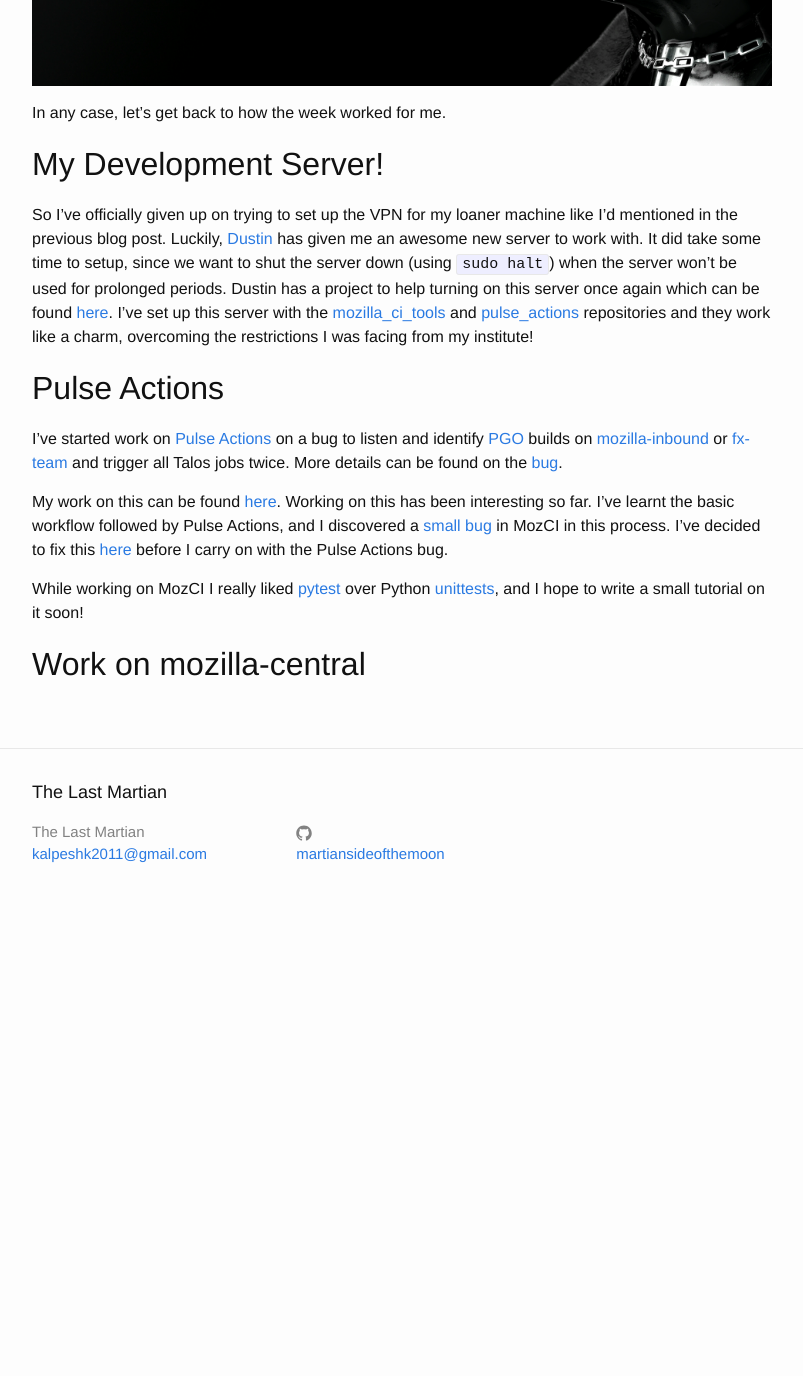
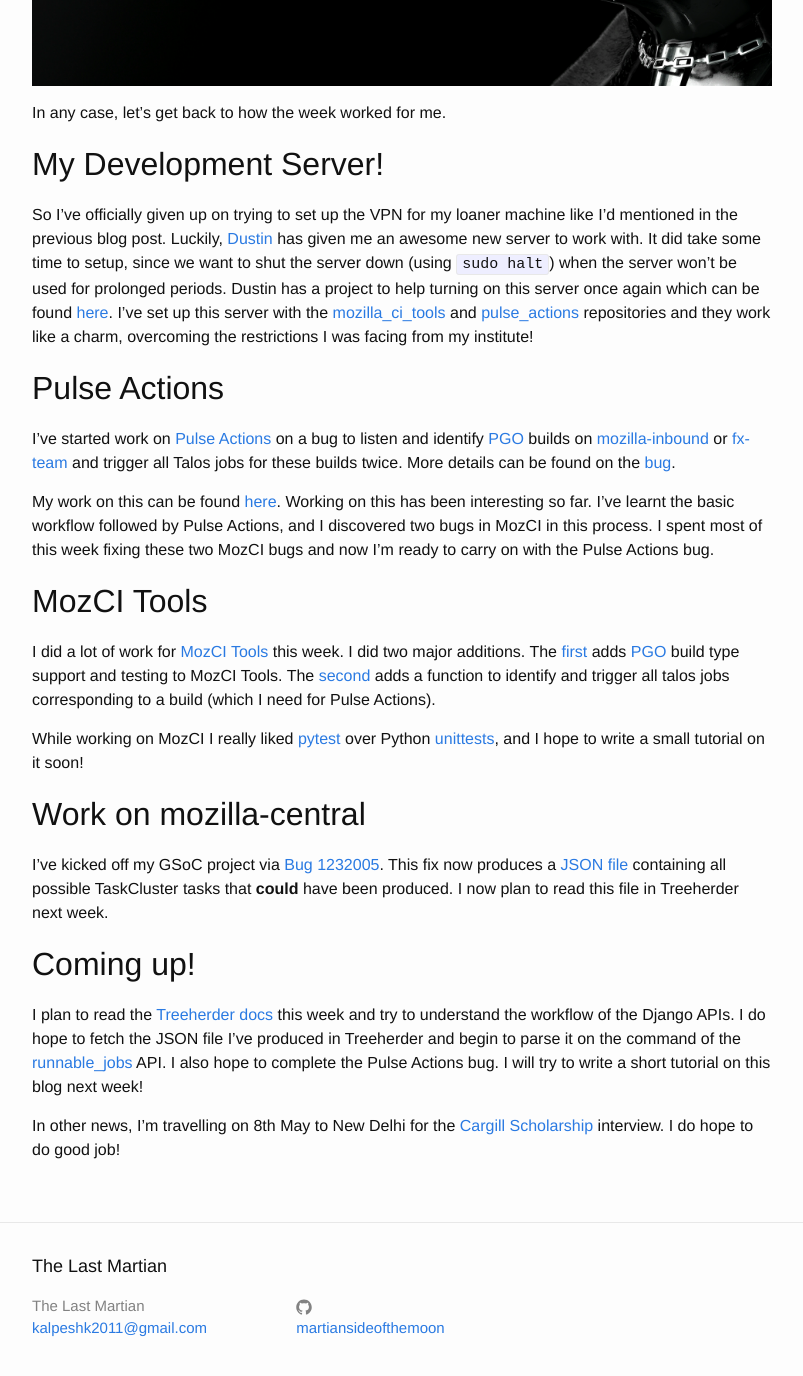
Before and after one commit to martiansideofthemoon/martiansideofthemoon.github.io, a Jekyll site: the page built from _posts/2016-05-04-gsoc-week-one-last-martian-meets-vader.markdown, in a window 1280 px wide and 1400 px high, scrolled down 715 px. Shown: the top 1376 px of the window, without its empty margins (238-1041 px from the left). Built offline with Jekyll 4.4.1, drawn with Linux system fonts in a browser that asks for light colours; before the commit the page ends 1641 px from its top, so only the background shows below that.

Commit message:
Adding some details to week1 review

```diff
--- a/_posts/2016-05-04-gsoc-week-one-last-martian-meets-vader.markdown
+++ b/_posts/2016-05-04-gsoc-week-one-last-martian-meets-vader.markdown
@@ -16,10 +16,22 @@ So I've officially given up on trying to set up the VPN for my loaner machine li
 
 ## Pulse Actions
 
-I've started work on [Pulse Actions](https://github.com/mozilla/pulse_actions) on a bug to listen and identify [PGO](https://en.wikipedia.org/wiki/Profile-guided_optimization) builds on [mozilla-inbound](https://treeherder.mozilla.org/#/jobs?repo=mozilla-inbound) or [fx-team](https://treeherder.mozilla.org/#/jobs?repo=fx-team) and trigger all Talos jobs twice. More details can be found on the [bug](https://github.com/mozilla/pulse_actions/issues/70).
+I've started work on [Pulse Actions](https://github.com/mozilla/pulse_actions) on a bug to listen and identify [PGO](https://en.wikipedia.org/wiki/Profile-guided_optimization) builds on [mozilla-inbound](https://treeherder.mozilla.org/#/jobs?repo=mozilla-inbound) or [fx-team](https://treeherder.mozilla.org/#/jobs?repo=fx-team) and trigger all Talos jobs for these builds twice. More details can be found on the [bug](https://github.com/mozilla/pulse_actions/issues/70).
 
-My work on this can be found [here](https://github.com/mozilla/pulse_actions/pull/73). Working on this has been interesting so far. I've learnt the basic workflow followed by Pulse Actions, and I discovered a [small bug](https://github.com/mozilla/mozilla_ci_tools/issues/468) in MozCI in this process. I've decided to fix this [here](https://github.com/mozilla/mozilla_ci_tools/pull/469) before I carry on with the Pulse Actions bug.
+My work on this can be found [here](https://github.com/mozilla/pulse_actions/pull/73). Working on this has been interesting so far. I've learnt the basic workflow followed by Pulse Actions, and I discovered two bugs in MozCI in this process. I spent most of this week fixing these two MozCI bugs and now I'm ready to carry on with the Pulse Actions bug.
+
+## MozCI Tools
+
+I did a lot of work for [MozCI Tools](https://github.com/mozilla/mozilla_ci_tools) this week. I did two major additions. The [first](https://github.com/mozilla/mozilla_ci_tools/pull/469) adds [PGO](https://en.wikipedia.org/wiki/Profile-guided_optimization) build type support and testing to MozCI Tools. The [second](https://github.com/mozilla/mozilla_ci_tools/pull/470) adds a function to identify and trigger all talos jobs corresponding to a build (which I need for Pulse Actions).
 
 While working on MozCI I really liked [pytest](https://pytest.org) over Python [unittests](https://docs.python.org/2.7/library/unittest.html), and I hope to write a small tutorial on it soon!
 
 ## Work on mozilla-central
+
+I've kicked off my GSoC project via [Bug 1232005](https://bugzilla.mozilla.org/show_bug.cgi?id=1232005). This fix now produces a [JSON file](https://queue.taskcluster.net/v1/task/LuVD5MjBRKyQVymZ11SlEw/runs/0/artifacts/public%2Fall_tasks.json) containing all possible TaskCluster tasks that **could** have been produced. I now plan to read this file in Treeherder next week.
+
+## Coming up!
+
+I plan to read the [Treeherder docs](https://treeherder.readthedocs.io/) this week and try to understand the workflow of the Django APIs. I do hope to fetch the JSON file I've produced in Treeherder and begin to parse it on the command of the [runnable_jobs](https://treeherder.mozilla.org/docs/#!/project/Runnable_Jobs_list) API. I also hope to complete the Pulse Actions bug. I will try to write a short tutorial on this blog next week!
+
+In other news, I'm travelling on 8th May to New Delhi for the [Cargill Scholarship](http://cargillglobalscholars.com) interview. I do hope to do good job!
```
Also changed, not shown: about.md (+1 -1 lines).
